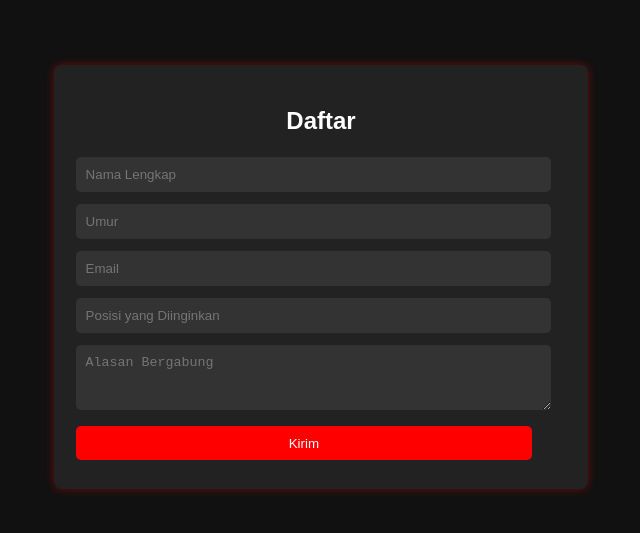
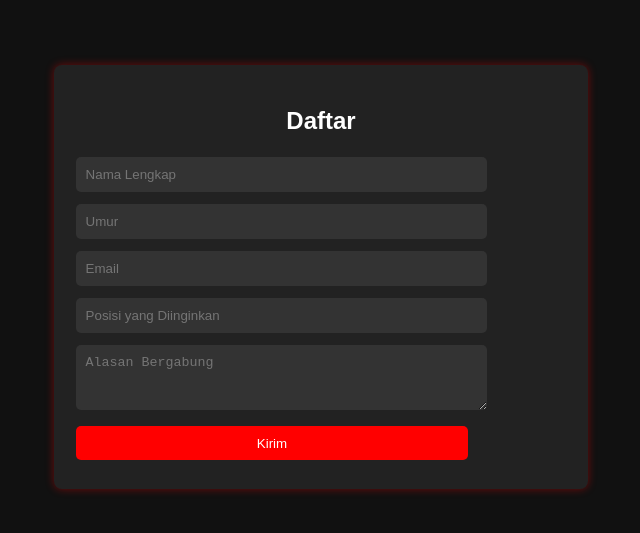
Before and after one commit to Tantinafir/kimshou, a plain HTML site: page daftaraether.html in a window 1280 px wide. Shown: the part 123-656 px from the top of the page, without its empty margins (319-959 px from the left). Drawn offline with Linux system fonts and the light colour scheme.

Commit message:
Update daftaraether.html

```diff
--- a/daftaraether.html
+++ b/daftaraether.html
@@ -28,7 +28,7 @@
             margin-bottom: 1rem;
         }
         input, textarea, button {
-            width: 93%;
+            width: 80%;
             margin: 0.4rem 0;
             padding: 0.6rem;
             border: none;
```
